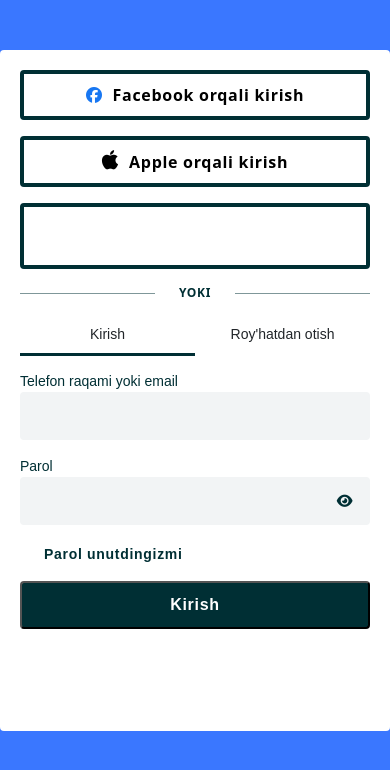
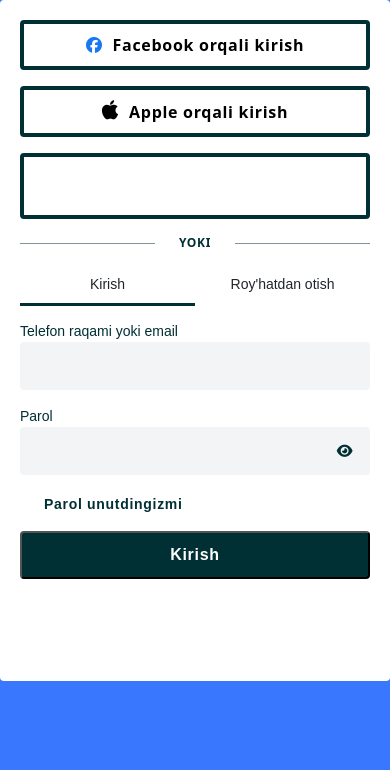
Before and after one commit to asadullokhs/olx, a React (Create React App) app in the folder client/olx/: page / in a window 390 px wide. Shown: the top 770 px of the page. Built offline with nearby package versions, Linux system fonts and the light colour scheme; no server answers.

Commit message:
media login

```diff
--- a/client/olx/src/pages/Auth/Auth.scss
+++ b/client/olx/src/pages/Auth/Auth.scss
@@ -220,3 +220,14 @@
     }
   }
 }
+
+
+@media screen and (max-width: 425px) {
+  .signup-page{
+    width: 100%;
+    top: 0;
+  }
+  .circle{
+    display: none;
+  }
+}
```
